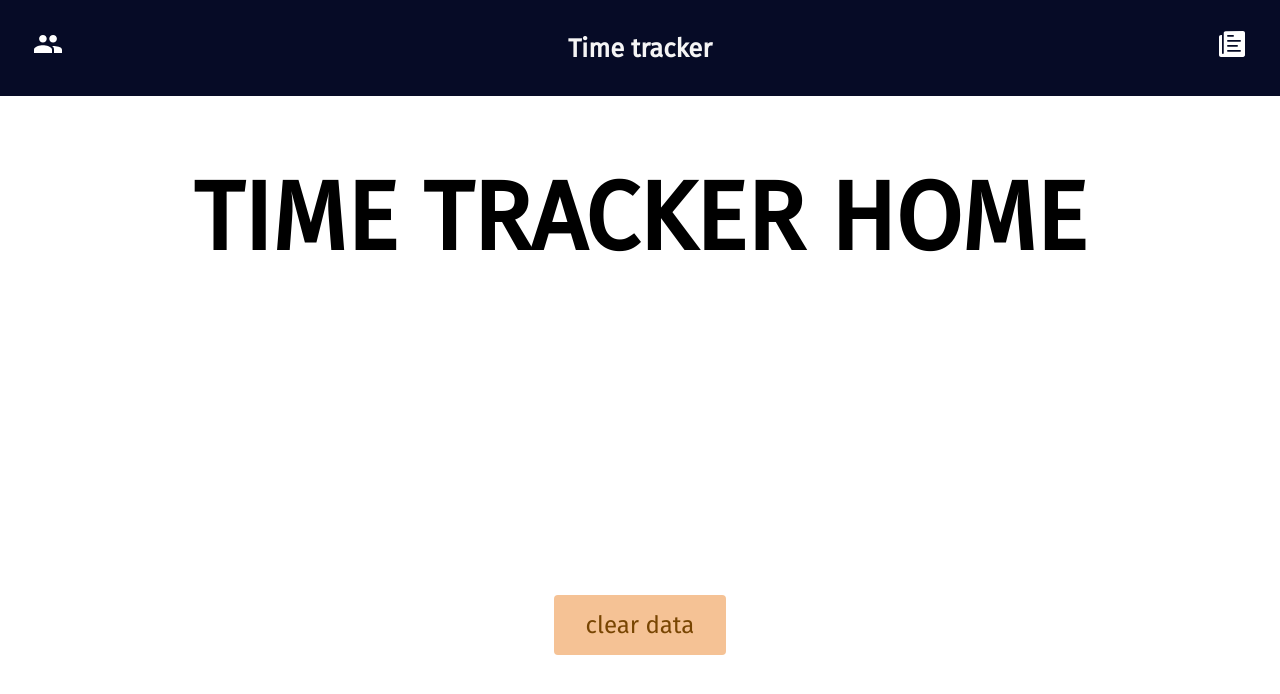
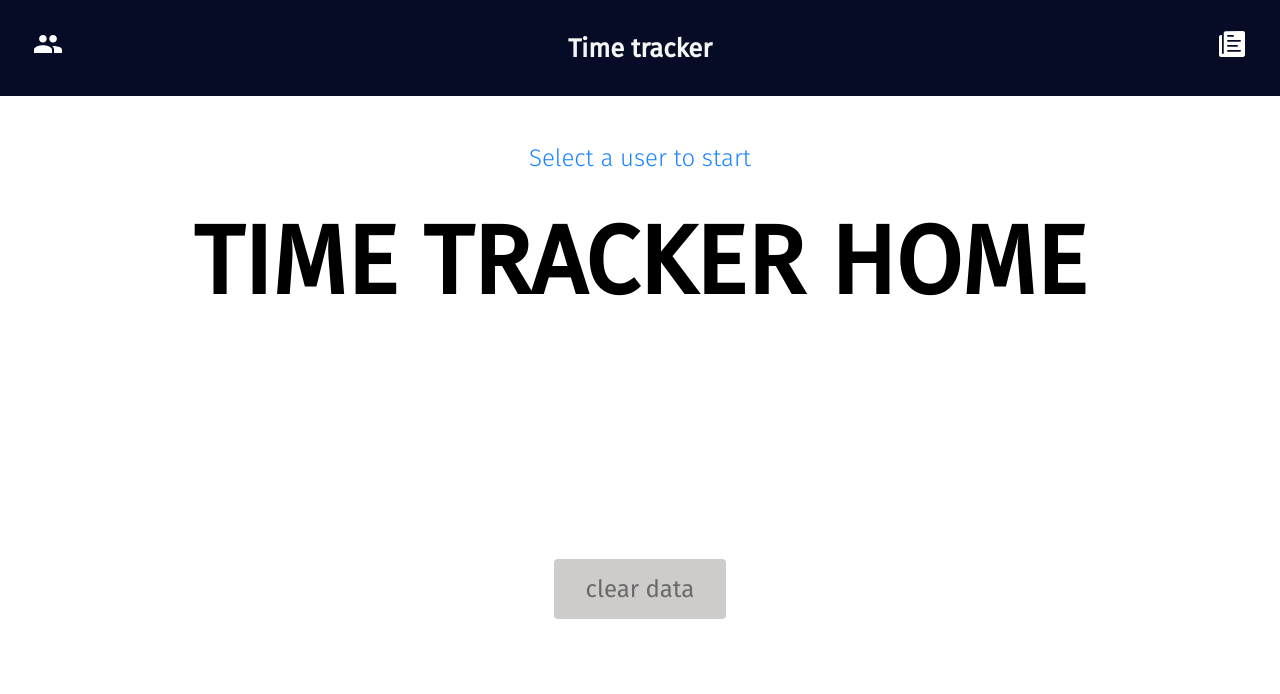
Before and after one commit to tiago86g/time-tracker-app, a React (Create React App) app: page / in a window 1280 px wide. Shown: the top 694 px of the page. Built offline with nearby package versions, Linux system fonts and the light colour scheme; no server answers.

Commit message:
adjust home colors

```diff
--- a/src/components/TrackInputForm/TrackInputForm.css
+++ b/src/components/TrackInputForm/TrackInputForm.css
@@ -1,5 +1,5 @@
 .TrackInputForm_container {
-  height: 30vh;
+  height: 30rem;
   display: flex;
   justify-content: space-around;
   align-items: center;
@@ -7,7 +7,7 @@
 }
 
 .TrackInputForm_input-container {
-  width: 50vw;
+  width: 30vw;
   position: relative;
   /* height: 30vh; */
   overflow: hidden;
@@ -77,17 +77,6 @@
   justify-content: center;
 }
 
-/* .TrackInputForm_button {
-  text-decoration: none;
-  font-size: 1.5rem;
-  width: 60%;
-  height: 100%;
-  display: flex;
-  align-items: center;
-  padding: 0 16px;
-  border-radius: 4px;
-} */
-
 .TrackInputForm_button {
   display: inline-block;
   border: none;
@@ -124,4 +113,8 @@ TrackInputForm_button:active {
   .TrackInputForm_form {
     width: 80vw;
   }
+
+  .TrackInputForm_input-container {
+    width: 80vw;
+  }
 }
--- a/src/pages/Home.tsx
+++ b/src/pages/Home.tsx
@@ -6,7 +6,8 @@ interface Props {}
 export const Home = (props: Props) => {
   return (
     <div className="container">
-      <h2 className="home-text">Time tracker home</h2>
+      <h2 className="Home_heading">Select a user to start</h2>
+      <h1 className="home-text">Time tracker home</h1>
       <div className="clear-data_button-container">
         <button
           className="clear-data_button"
--- a/src/pages/pages.css
+++ b/src/pages/pages.css
@@ -4,7 +4,7 @@
   place-items: center;
   flex-direction: column;
   padding: 2rem;
-  padding-top: 10rem;
+  padding-top: 9rem;
 }
 
 .home-text {
@@ -12,8 +12,14 @@
   /* color: rgb(62, 62, 62); */
   text-align: center;
   text-transform: uppercase;
-  margin-bottom: 40vh;
+  margin-bottom: 30vh;
   font-weight: 900;
+}
+
+.Home_heading {
+  font-weight: 300;
+  color: #1a83ff;
+  margin-bottom: 2rem;
 }
 
 .TrackInputForm_button-container {
@@ -28,8 +34,8 @@
   padding: 1rem 2rem;
   margin: 0;
   text-decoration: none;
-  background: #f5c295;
-  color: #784502;
+  background: #ceccca;
+  color: #6a6a6a;
   font-size: 1.5rem;
   border-radius: 4px;
   cursor: pointer;
```
